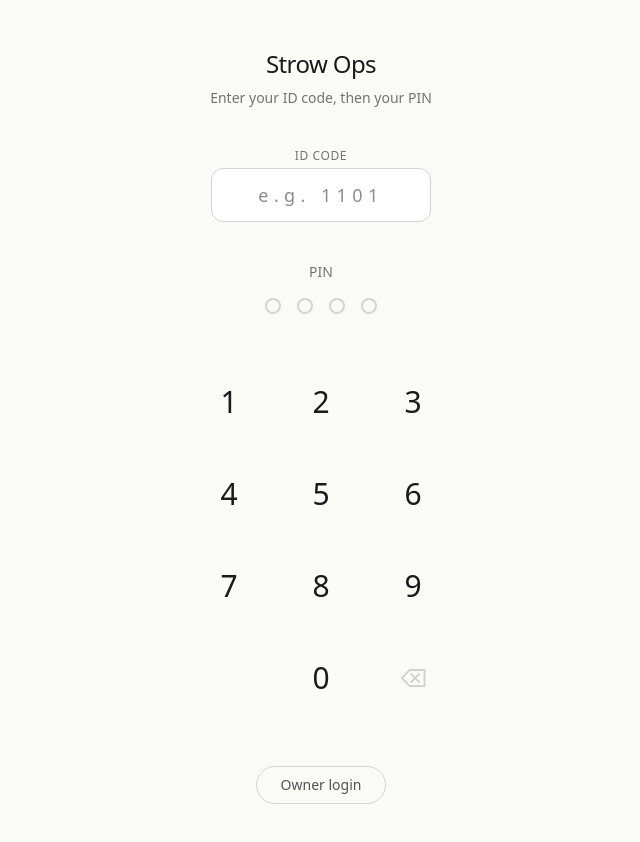
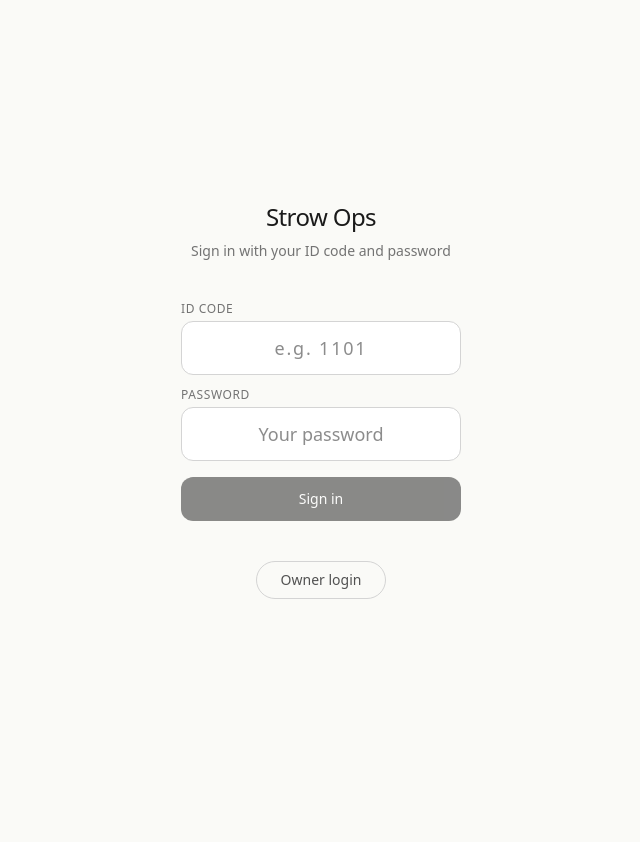
Before and after one commit to eidbinsaeed/strow-ops, a Next.js app: page /login in a window 1280 px wide. Shown: the top 842 px of the page, without its empty margins (319-959 px from the left). After the commit the page ends 800 px from the top, so only its background shows below. Built offline with nearby package versions, Linux system fonts and the light colour scheme.

Commit message:
fix(auth): ID code + password (replace PIN keypad)

```diff
--- a/src/app/(barista)/login/page.tsx
+++ b/src/app/(barista)/login/page.tsx
@@ -1,81 +1,104 @@
 "use client";
 
-import { useState } from "react";
+import { useState, type FormEvent } from "react";
 import { useRouter } from "next/navigation";
 import Link from "next/link";
-import { Numpad } from "@/components/Numpad";
 
 export default function BaristaLoginPage() {
   const router = useRouter();
   const [code, setCode] = useState("");
-  const [shake, setShake] = useState(false);
+  const [password, setPassword] = useState("");
+  const [error, setError] = useState(false);
   const [busy, setBusy] = useState(false);
 
-  const triggerShake = () => {
-    setShake(true);
-    setTimeout(() => setShake(false), 500);
-  };
-
-  const handlePinComplete = async (pin: string) => {
+  async function handleSubmit(e: FormEvent) {
+    e.preventDefault();
     if (busy) return;
-    const id = code.trim();
-    if (!/^\d{3,6}$/.test(id)) {
-      triggerShake();
-      return;
-    }
+    setError(false);
     setBusy(true);
     try {
       const res = await fetch("/api/auth/barista-login", {
         method: "POST",
         headers: { "Content-Type": "application/json" },
-        body: JSON.stringify({ code: id, pin }),
+        body: JSON.stringify({ code: code.trim(), password }),
       });
       if (res.ok) {
         router.push("/home");
         router.refresh();
         return;
       }
-      triggerShake();
-    } catch (err) {
-      console.error("login error:", err);
-      triggerShake();
+      setError(true);
+    } catch {
+      setError(true);
     } finally {
       setBusy(false);
     }
-  };
+  }
 
   return (
     <main className="flex min-h-dvh flex-col items-center justify-center px-6 py-12">
       <div className="mb-10 flex flex-col items-center gap-2 text-center">
         <h1 className="text-2xl font-light tracking-tight">Strow Ops</h1>
-        <p className="text-sm text-neutral-500">Enter your ID code, then your PIN</p>
+        <p className="text-sm text-neutral-500">
+          Sign in with your ID code and password
+        </p>
       </div>
 
-      <div className="mb-10 w-full max-w-[220px]">
+      <form onSubmit={handleSubmit} className="flex w-full max-w-[280px] flex-col gap-3">
+        <div>
           <label
             htmlFor="code"
-          className="mb-1 block text-center text-xs uppercase tracking-wider text-neutral-500"
+            className="mb-1 block text-xs uppercase tracking-wider text-neutral-500"
           >
             ID code
           </label>
           <input
             id="code"
             inputMode="numeric"
-          autoComplete="off"
-          maxLength={6}
+            autoComplete="username"
             value={code}
             onChange={(e) => setCode(e.target.value.replace(/\D/g, ""))}
             placeholder="e.g. 1101"
-          className="w-full rounded-xl border border-neutral-300 bg-white px-4 py-3 text-center text-lg tracking-[0.3em] tabular-nums outline-none focus:border-strow-ink"
+            className="w-full rounded-xl border border-neutral-300 bg-white px-4 py-3 text-center text-lg tracking-widest tabular-nums outline-none focus:border-strow-ink"
           />
         </div>
 
-      <p className="mb-4 text-sm text-neutral-500">PIN</p>
-      <Numpad onComplete={handlePinComplete} shake={shake} />
+        <div>
+          <label
+            htmlFor="password"
+            className="mb-1 block text-xs uppercase tracking-wider text-neutral-500"
+          >
+            Password
+          </label>
+          <input
+            id="password"
+            type="password"
+            autoComplete="current-password"
+            value={password}
+            onChange={(e) => setPassword(e.target.value)}
+            placeholder="Your password"
+            className="w-full rounded-xl border border-neutral-300 bg-white px-4 py-3 text-center text-lg outline-none focus:border-strow-ink"
+          />
+        </div>
+
+        {error && (
+          <p className="text-center text-sm text-red-600">
+            Incorrect ID code or password.
+          </p>
+        )}
+
+        <button
+          type="submit"
+          disabled={busy || !code || !password}
+          className="mt-1 rounded-xl bg-strow-ink px-4 py-3 text-sm font-medium text-white transition active:scale-[0.98] disabled:opacity-50"
+        >
+          {busy ? "Signing in…" : "Sign in"}
+        </button>
+      </form>
 
       <Link
         href="/owner"
-        className="mt-12 rounded-full border border-neutral-300 px-6 py-2 text-sm text-neutral-600 transition-colors hover:bg-neutral-100 active:bg-neutral-200"
+        className="mt-10 rounded-full border border-neutral-300 px-6 py-2 text-sm text-neutral-600 transition-colors hover:bg-neutral-100 active:bg-neutral-200"
       >
         Owner login
       </Link>
--- a/src/app/(barista)/me/MyAccountForm.tsx
+++ b/src/app/(barista)/me/MyAccountForm.tsx
@@ -2,7 +2,7 @@
 
 import { useRef, useState, useTransition, type ChangeEvent } from "react";
 import { compressImage } from "@/lib/image";
-import { updateMyProfile, changeMyPin } from "./actions";
+import { updateMyProfile, changeMyPassword } from "./actions";
 
 export function MyAccountForm({
   phone,
@@ -38,11 +38,11 @@ export function MyAccountForm({
     });
   }
 
-  function savePin(formData: FormData) {
+  function savePassword(formData: FormData) {
     setMsg(null);
     start(async () => {
-      const r = await changeMyPin(formData);
-      setMsg(r?.error ? r.error : "PIN changed.");
+      const r = await changeMyPassword(formData);
+      setMsg(r?.error ? r.error : "Password changed.");
     });
   }
 
@@ -107,22 +107,22 @@ export function MyAccountForm({
       </form>
 
       <form
-        action={savePin}
+        action={savePassword}
         className="rounded-2xl border border-neutral-200 bg-white p-5"
       >
-        <p className="mb-4 text-sm font-medium">Change PIN</p>
+        <p className="mb-4 text-sm font-medium">Change password</p>
         <input
-          name="current_pin"
-          inputMode="numeric"
-          maxLength={4}
-          placeholder="Current PIN"
+          name="current_password"
+          type="password"
+          autoComplete="current-password"
+          placeholder="Current password"
           className="mb-2 w-full rounded-lg border border-neutral-300 px-3 py-2 text-sm"
         />
         <input
-          name="new_pin"
-          inputMode="numeric"
-          maxLength={4}
-          placeholder="New 4-digit PIN"
+          name="new_password"
+          type="password"
+          autoComplete="new-password"
+          placeholder="New password"
           className="mb-4 w-full rounded-lg border border-neutral-300 px-3 py-2 text-sm"
         />
         <button
@@ -130,7 +130,7 @@ export function MyAccountForm({
           disabled={pending}
           className="rounded-lg border border-neutral-300 px-4 py-2 text-sm font-medium disabled:opacity-50"
         >
-          Update PIN
+          Update password
         </button>
       </form>
 
--- a/src/app/(barista)/me/actions.ts
+++ b/src/app/(barista)/me/actions.ts
@@ -44,13 +44,15 @@ export async function updateMyProfile(formData: FormData) {
   return { ok: true };
 }
 
-export async function changeMyPin(formData: FormData) {
+export async function changeMyPassword(formData: FormData) {
   const session = await getBaristaSession();
   if (!session) return { error: "Not signed in" };
 
-  const current = String(formData.get("current_pin") ?? "").trim();
-  const next = String(formData.get("new_pin") ?? "").trim();
-  if (!/^\d{4}$/.test(next)) return { error: "New PIN must be 4 digits" };
+  const current = String(formData.get("current_password") ?? "");
+  const next = String(formData.get("new_password") ?? "");
+  if (next.length < 4 || next.length > 72) {
+    return { error: "New password must be at least 4 characters" };
+  }
 
   const supabase = createServiceClient();
   const { data } = await supabase
@@ -62,7 +64,7 @@ export async function changeMyPin(formData: FormData) {
   if (!row) return { error: "Account not found" };
 
   const ok = await bcrypt.compare(current, row.pin_hash);
-  if (!ok) return { error: "Current PIN is incorrect" };
+  if (!ok) return { error: "Current password is incorrect" };
 
   const pin_hash = await bcrypt.hash(next, 10);
   const { error } = await supabase
@@ -74,7 +76,7 @@ export async function changeMyPin(formData: FormData) {
   await writeAudit({
     actor_id: session.bid,
     actor_type: "barista",
-    action: "pin_changed",
+    action: "password_changed",
     entity_type: "barista",
     entity_id: session.bid,
   });
--- a/src/app/api/auth/barista-login/route.ts
+++ b/src/app/api/auth/barista-login/route.ts
@@ -6,24 +6,24 @@ import { signBaristaSession, SESSION_COOKIE_NAME } from "@/lib/auth/jwt";
 export const runtime = "nodejs";
 
 /**
- * Staff sign-in: ID code + PIN.
+ * Staff sign-in: ID code + password.
  *
- * The employee's structured ID code (e.g. 1101) identifies the person; the
- * 4-digit PIN is the secret. We never reveal which of the two was wrong.
+ * The ID code identifies the person; the password is the secret (stored as a
+ * bcrypt hash in baristas.pin_hash). We never reveal which of the two was wrong.
  */
 export async function POST(request: Request) {
   let code: string;
-  let pin: string;
+  let password: string;
   try {
     const body = await request.json();
     code = String(body?.code ?? "").trim();
-    pin = String(body?.pin ?? "");
+    password = String(body?.password ?? "");
   } catch {
     return NextResponse.json({ error: "invalid_body" }, { status: 400 });
   }
 
-  // Codes are numeric (4 digits today); PIN is exactly 4 digits.
-  if (!/^\d{3,6}$/.test(code) || !/^\d{4}$/.test(pin)) {
+  // ID code is numeric; password is 4-72 chars (bcrypt limit).
+  if (!/^\d{3,6}$/.test(code) || password.length < 4 || password.length > 72) {
     return NextResponse.json({ error: "invalid_login" }, { status: 401 });
   }
 
@@ -40,7 +40,7 @@ export async function POST(request: Request) {
     return NextResponse.json({ error: "server_error" }, { status: 500 });
   }
 
-  if (barista && (await bcrypt.compare(pin, barista.pin_hash))) {
+  if (barista && (await bcrypt.compare(password, barista.pin_hash))) {
     const token = await signBaristaSession({
       bid: barista.id,
       lid: barista.location_id,
--- a/src/app/owner/baristas/AddBaristaForm.tsx
+++ b/src/app/owner/baristas/AddBaristaForm.tsx
@@ -30,7 +30,7 @@ export function AddBaristaForm() {
       className="mb-6 rounded-2xl border border-neutral-200 bg-white p-4"
     >
       <p className="mb-3 text-sm font-medium">Add a staff member</p>
-      <div className="grid grid-cols-1 gap-2 md:grid-cols-[1fr_130px_120px_110px_auto]">
+      <div className="grid grid-cols-1 gap-2 md:grid-cols-[1fr_130px_140px_110px_auto]">
         <input
           name="name"
           placeholder="Full name"
@@ -50,11 +50,9 @@ export function AddBaristaForm() {
           <option value="manager">Manager</option>
         </select>
         <input
-          name="pin"
-          placeholder="4-digit PIN"
-          inputMode="numeric"
-          pattern="\d{4}"
-          maxLength={4}
+          name="password"
+          type="password"
+          placeholder="Password"
           required
           disabled={isPending}
           className="rounded-lg border border-neutral-300 px-3 py-2 text-sm focus:border-strow-ink focus:outline-none"
```
Also changed, not shown: src/app/owner/baristas/BaristaRowActions.tsx (+10 -10 lines), src/app/owner/baristas/actions.ts (+10 -10 lines). Lines whose indentation alone changed are shown as unchanged.
